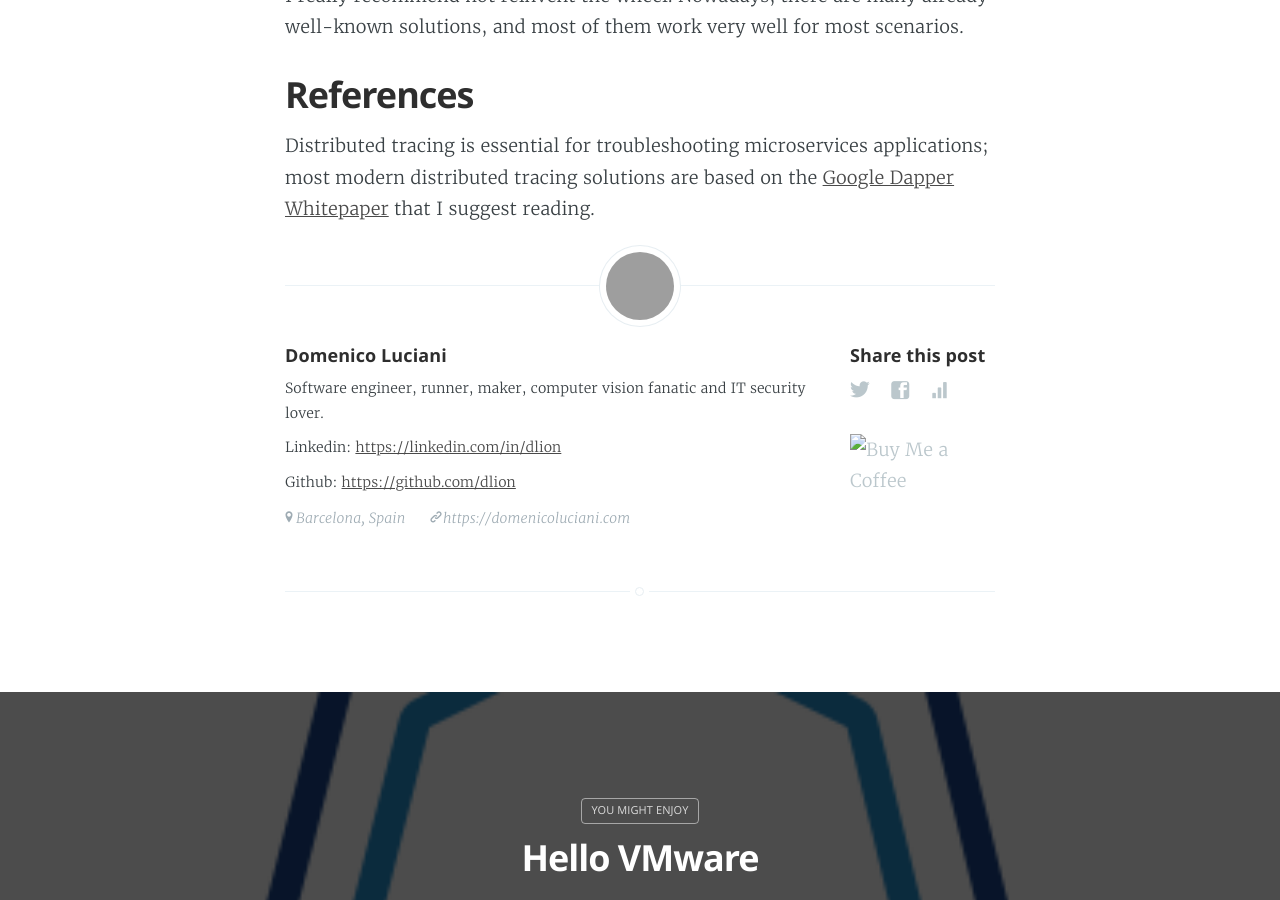
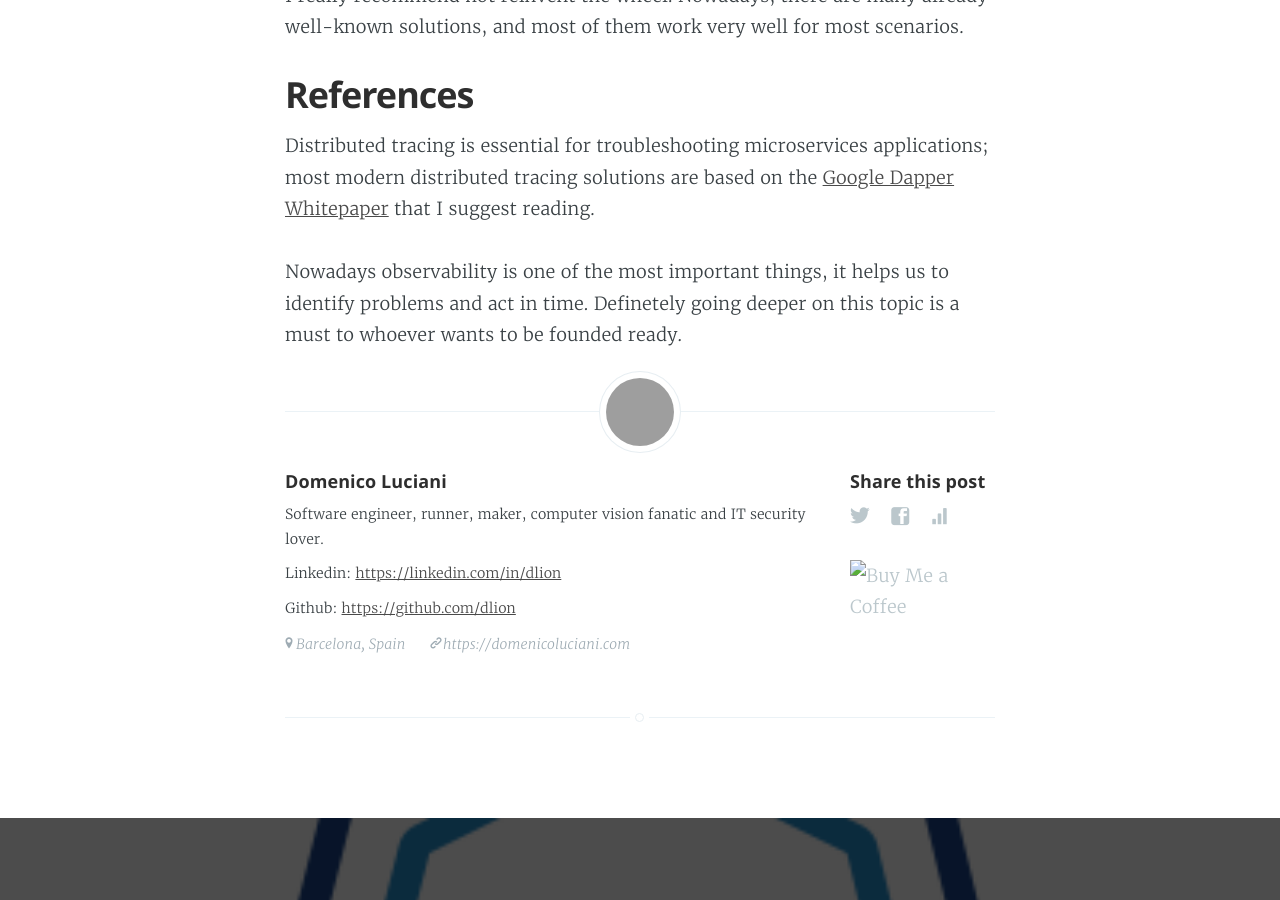
Before and after one commit to dlion/domenicoluciani, a Jekyll site: the page built from _posts/2021-09-13-distributed-tracing.md, in a window 1280 px wide and 900 px high, scrolled down 3519 px. Built offline with Jekyll 4.4.1, drawn with Linux system fonts in a browser that asks for light colours; some web fonts are replaced; grey boxes are pictures that could not be loaded.

Commit message:
Last comment

```diff
--- a/_posts/2021-09-13-distributed-tracing.md
+++ b/_posts/2021-09-13-distributed-tracing.md
@@ -47,3 +47,5 @@ I really recommend not reinvent the wheel. Nowadays, there are many already well
 ## References
 
 Distributed tracing is essential for troubleshooting microservices applications; most modern distributed tracing solutions are based on the [Google Dapper Whitepaper](https://static.googleusercontent.com/media/research.google.com/en//pubs/archive/36356.pdf) that I suggest reading.
+
+Nowadays observability is one of the most important things, it helps us to identify problems and act in time. Definetely going deeper on this topic is a must to whoever wants to be founded ready.
```
